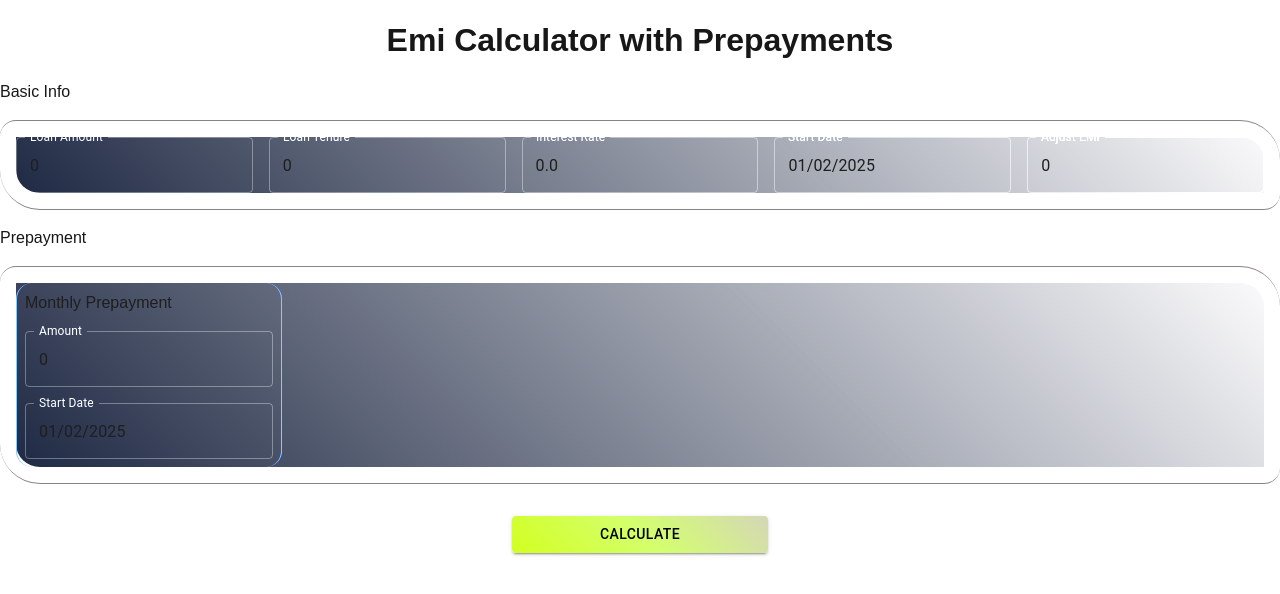
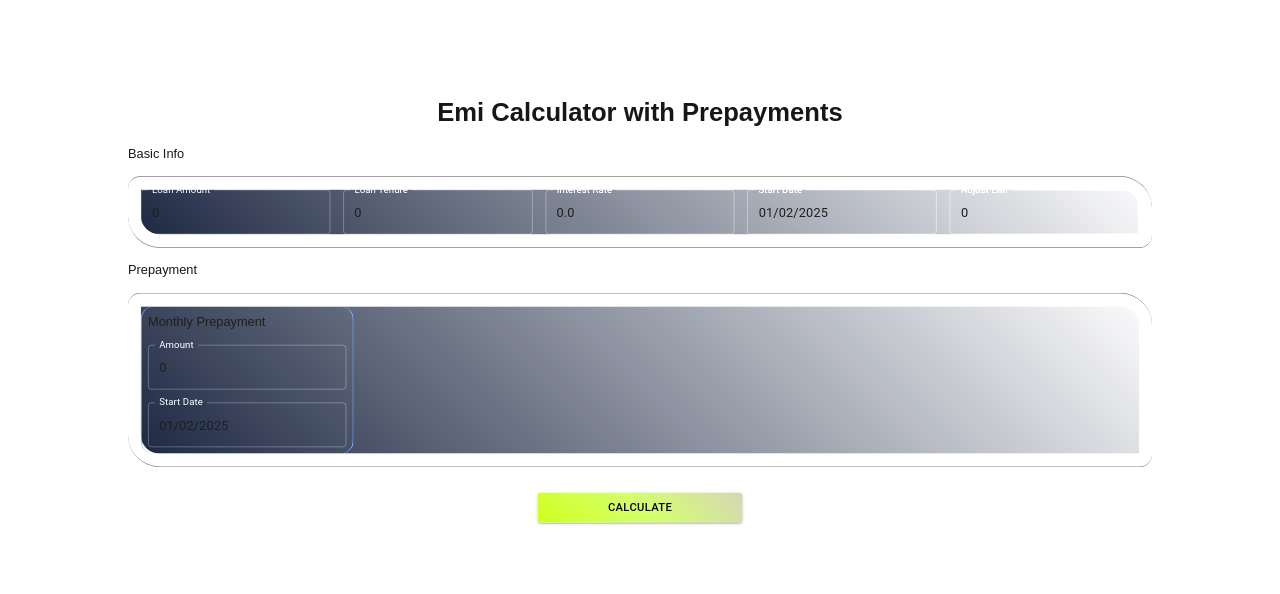
Before and after one commit to arjuncsagar/emi-calculator, a Next.js app: page / in a window 1280 px wide. Shown: the top 594 px of the page. Built offline with nearby package versions, Linux system fonts and the light colour scheme.

Commit message:
app scaled to 80%

```diff
--- a/src/app/globals.scss
+++ b/src/app/globals.scss
@@ -20,6 +20,7 @@ body {
     color: var(--foreground);
     background: var(--background);
     font-family: Arial, Helvetica, sans-serif;
+    transform: scale(0.8);
 }
 
 .MuiFormControl-root {
```
